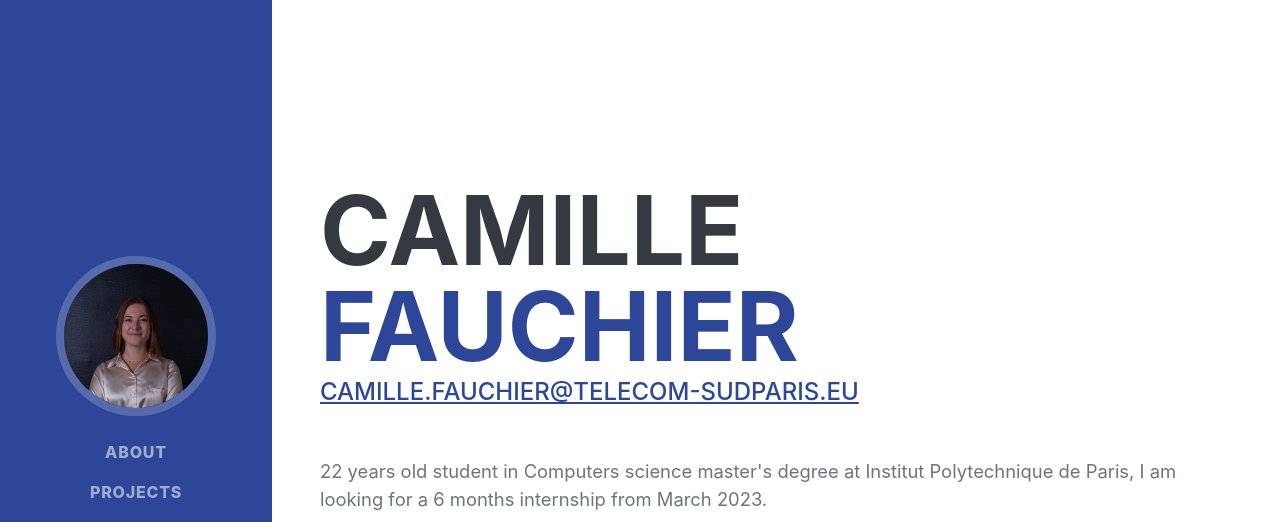
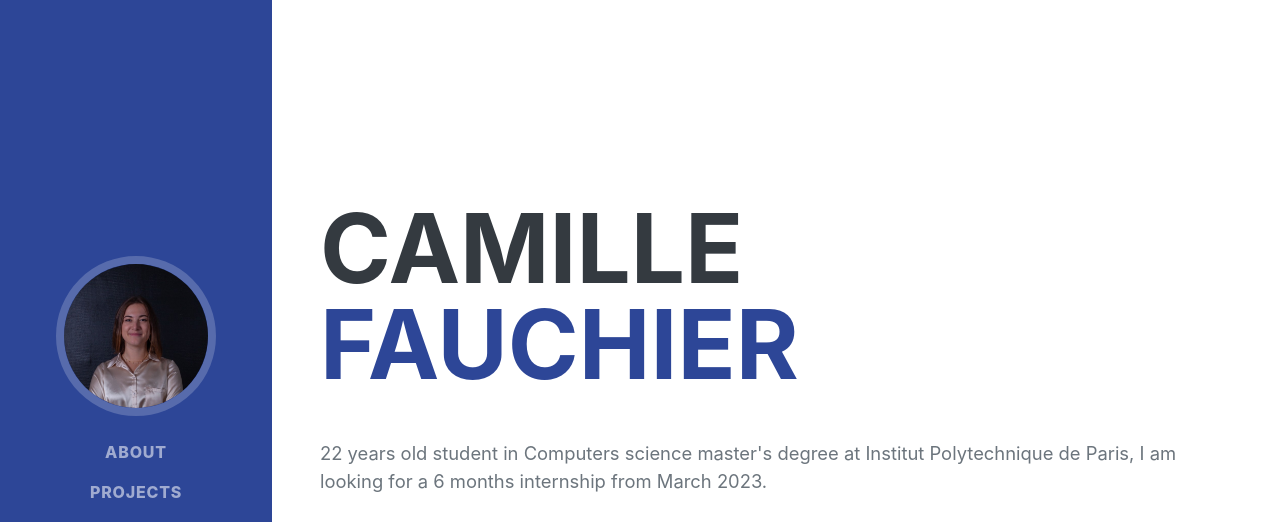
Before and after one commit to camillefch/camillefch-camillefch.github.io, a plain HTML site: page index.html in a window 1280 px wide. Shown: the top 522 px of the page. Drawn offline with nearby package versions, Linux system fonts and the light colour scheme; a web font is replaced by a local one.

Commit message:
Update index.html

```diff
--- a/index.html
+++ b/index.html
@@ -41,7 +41,7 @@
                         <span class="text-primary">Fauchier</span>
                     </h1>
                     <div class="subheading mb-5">
-                        <a href="mailto:name@email.com">camille.fauchier@telecom-sudparis.eu</a>
+                        <a href="mailto:name@email.com"></a>
                     </div>
                     <p class="lead mb-5">
                         22 years old student in Computers science master's degree at Institut Polytechnique de Paris, I am looking for a 6
```
